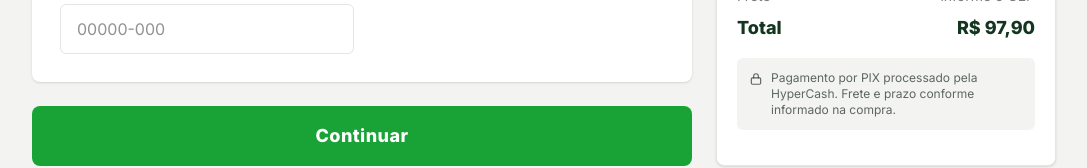
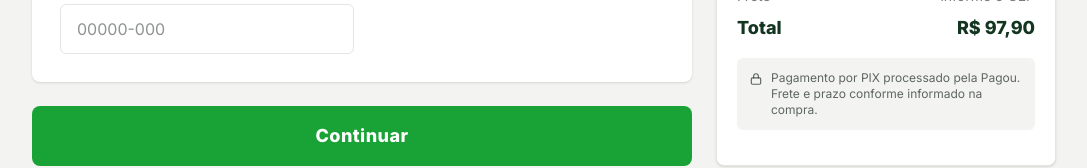
Before and after one commit to trabalhobsdo-glitch/gel, a React (Vite) app: page /checkout/kit-duplo in a window 1280 px wide. Shown: the part 861-1029 px from the top of the page, without its empty margins (96-1183 px from the left). Built offline with nearby package versions, Linux system fonts and the light colour scheme.

Commit message:
Update Checkout.tsx

```diff
--- a/src/pages/Checkout.tsx
+++ b/src/pages/Checkout.tsx
@@ -216,7 +216,7 @@ export default function Checkout() {
           : <div className="flex justify-between text-ink/60"><dt>Frete</dt><dd>informe o CEP</dd></div>}
         <div className="flex justify-between text-lg font-extrabold text-forest"><dt>Total</dt><dd>{brl(cepOk ? totalCents : offer.priceCents + bumpsCents)}</dd></div>
       </dl>
-      <p className="mt-4 flex gap-2 rounded-md bg-mint p-3 text-xs text-ink/70"><LockIcon className="mt-0.5 h-3.5 w-3.5 shrink-0" /><span>Pagamento por PIX processado pela HyperCash. Frete e prazo conforme informado na compra.</span></p>
+      <p className="mt-4 flex gap-2 rounded-md bg-mint p-3 text-xs text-ink/70"><LockIcon className="mt-0.5 h-3.5 w-3.5 shrink-0" /><span>Pagamento por PIX processado pela Pagou. Frete e prazo conforme informado na compra.</span></p>
     </aside>
   ), [offer, ship, totalCents, cepOk, bumps, bumpsCents]);
 
```
